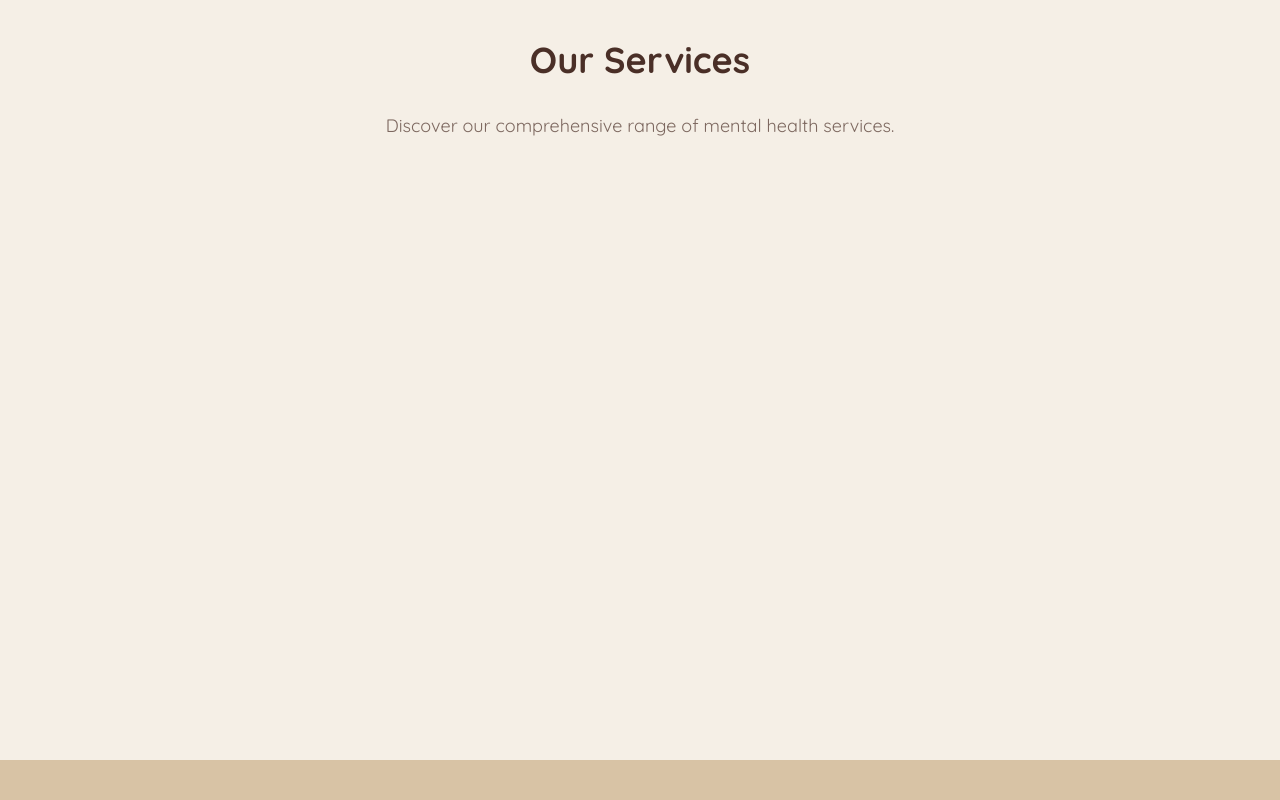
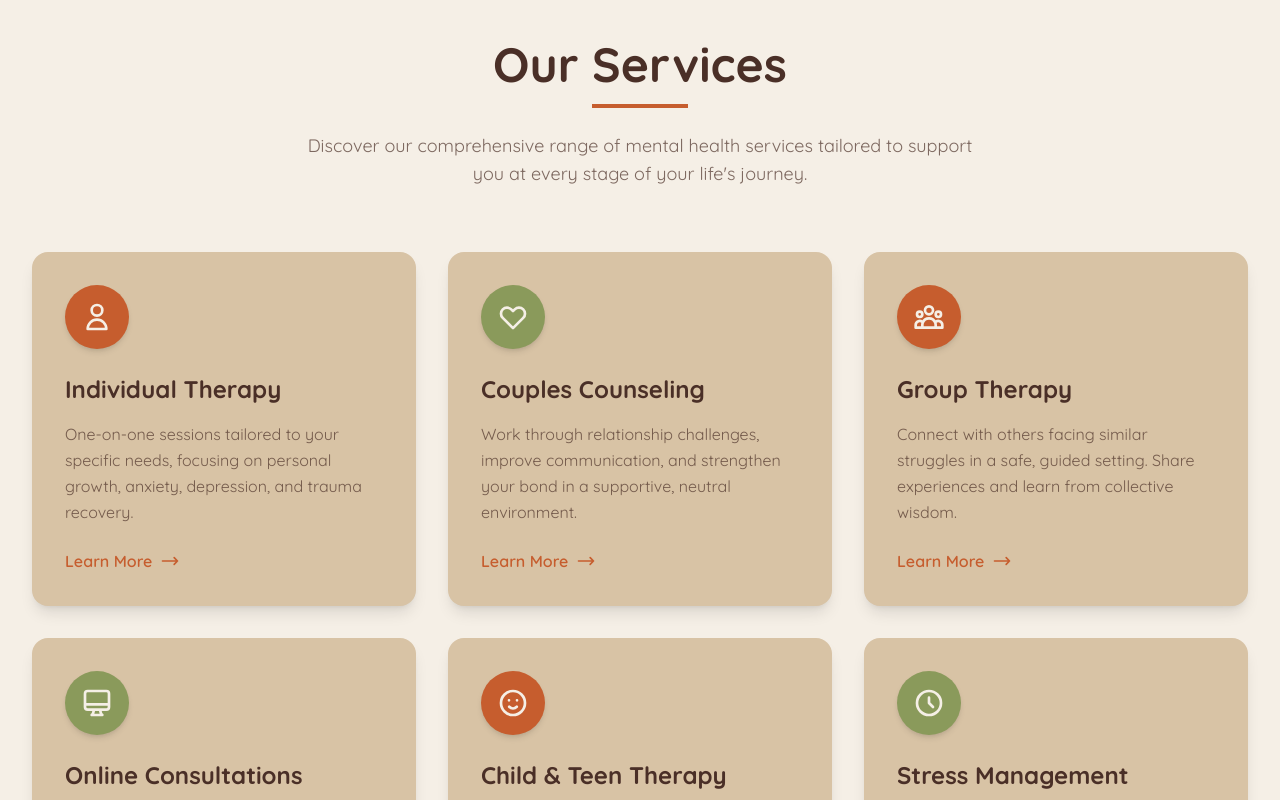
Before and after one commit to Shaamil777/Autumn_Mind, a Next.js app: page / in a window 1280 px wide. Shown: the part 2460-3260 px from the top of the page. Built offline with nearby package versions, Linux system fonts and the light colour scheme.

Commit message:
feat:dummy contents and basse design added in service section

```diff
--- a/app/components/sections/ServiceSection.tsx
+++ b/app/components/sections/ServiceSection.tsx
@@ -1,12 +1,104 @@
+import React from 'react';
+
+const services = [
+  {
+    title: 'Individual Therapy',
+    description: 'One-on-one sessions tailored to your specific needs, focusing on personal growth, anxiety, depression, and trauma recovery.',
+    icon: (
+      <svg className="w-8 h-8 text-background" fill="none" stroke="currentColor" viewBox="0 0 24 24">
+        <path strokeLinecap="round" strokeLinejoin="round" strokeWidth={2} d="M16 7a4 4 0 11-8 0 4 4 0 018 0zM12 14a7 7 0 00-7 7h14a7 7 0 00-7-7z" />
+      </svg>
+    ),
+    color: 'bg-accent'
+  },
+  {
+    title: 'Couples Counseling',
+    description: 'Work through relationship challenges, improve communication, and strengthen your bond in a supportive, neutral environment.',
+    icon: (
+      <svg className="w-8 h-8 text-background" fill="none" stroke="currentColor" viewBox="0 0 24 24">
+        <path strokeLinecap="round" strokeLinejoin="round" strokeWidth={2} d="M4.318 6.318a4.5 4.5 0 000 6.364L12 20.364l7.682-7.682a4.5 4.5 0 00-6.364-6.364L12 7.636l-1.318-1.318a4.5 4.5 0 00-6.364 0z" />
+      </svg>
+    ),
+    color: 'bg-calm-accent'
+  },
+  {
+    title: 'Group Therapy',
+    description: 'Connect with others facing similar struggles in a safe, guided setting. Share experiences and learn from collective wisdom.',
+    icon: (
+      <svg className="w-8 h-8 text-background" fill="none" stroke="currentColor" viewBox="0 0 24 24">
+        <path strokeLinecap="round" strokeLinejoin="round" strokeWidth={2} d="M17 20h5v-2a3 3 0 00-5.356-1.857M17 20H7m10 0v-2c0-.656-.126-1.283-.356-1.857M7 20H2v-2a3 3 0 015.356-1.857M7 20v-2c0-.656.126-1.283.356-1.857m0 0a5.002 5.002 0 019.288 0M15 7a3 3 0 11-6 0 3 3 0 016 0zm6 3a2 2 0 11-4 0 2 2 0 014 0zM7 10a2 2 0 11-4 0 2 2 0 014 0z" />
+      </svg>
+    ),
+    color: 'bg-accent'
+  },
+  {
+    title: 'Online Consultations',
+    description: 'Access professional support from the comfort of your home with our secure and confidential teletherapy platform.',
+    icon: (
+      <svg className="w-8 h-8 text-background" fill="none" stroke="currentColor" viewBox="0 0 24 24">
+        <path strokeLinecap="round" strokeLinejoin="round" strokeWidth={2} d="M9.75 17L9 20l-1 1h8l-1-1-.75-3M3 13h18M5 17h14a2 2 0 002-2V5a2 2 0 00-2-2H5a2 2 0 00-2 2v10a2 2 0 002 2z" />
+      </svg>
+    ),
+    color: 'bg-calm-accent'
+  },
+  {
+    title: 'Child & Teen Therapy',
+    description: 'Specialized approaches to help adolescents navigate anxiety, bullying, academic pressure, and developmental transitions.',
+    icon: (
+      <svg className="w-8 h-8 text-background" fill="none" stroke="currentColor" viewBox="0 0 24 24">
+        <path strokeLinecap="round" strokeLinejoin="round" strokeWidth={2} d="M14.828 14.828a4 4 0 01-5.656 0M9 10h.01M15 10h.01M21 12a9 9 0 11-18 0 9 9 0 0118 0z" />
+      </svg>
+    ),
+    color: 'bg-accent'
+  },
+  {
+    title: 'Stress Management',
+    description: 'Learn evidence-based techniques to cope with workplace stress, prevent burnout, and balance your daily responsibilities.',
+    icon: (
+      <svg className="w-8 h-8 text-background" fill="none" stroke="currentColor" viewBox="0 0 24 24">
+        <path strokeLinecap="round" strokeLinejoin="round" strokeWidth={2} d="M12 8v4l3 3m6-3a9 9 0 11-18 0 9 9 0 0118 0z" />
+      </svg>
+    ),
+    color: 'bg-calm-accent'
+  }
+];
+
 export default function ServiceSection() {
   return (
-    <section id="service" className="min-h-screen bg-background py-20">
+    <section id="service" className="min-h-screen bg-background py-20 overflow-hidden">
       <div className="max-w-7xl mx-auto px-6 lg:px-8">
-        <div className="text-center">
-          <h2 className="text-4xl font-bold text-primary mb-8">Our Services</h2>
-          <p className="text-lg text-primary/70 max-w-3xl mx-auto">
-            Discover our comprehensive range of mental health services.
+        {/* Section Header */}
+        <div className="text-center mb-16">
+          <h2 className="text-5xl font-bold text-primary mb-4">Our Services</h2>
+          <div className="w-24 h-1 bg-accent mx-auto mb-6"></div>
+          <p className="text-lg text-primary/70 max-w-2xl mx-auto">
+            Discover our comprehensive range of mental health services tailored to support you at every stage of your life's journey.
           </p>
+        </div>
+
+        {/* Services Grid */}
+        <div className="grid md:grid-cols-2 lg:grid-cols-3 gap-8">
+          {services.map((service, index) => (
+            <div
+              key={index}
+              className="bg-secondary-bg rounded-2xl p-8 shadow-lg hover:shadow-xl hover:-translate-y-1 transition-all duration-300 border border-transparent hover:border-accent/20 flex flex-col h-full"
+            >
+              <div className={`w-16 h-16 ${service.color} rounded-full flex items-center justify-center mb-6 shadow-md`}>
+                {service.icon}
+              </div>
+              <h3 className="text-2xl font-bold text-primary mb-4">{service.title}</h3>
+              <p className="text-primary/70 leading-relaxed mb-6 flex-grow">
+                {service.description}
+              </p>
+
+              <button className="flex items-center text-accent font-semibold hover:text-primary transition-colors duration-300 mt-auto">
+                Learn More
+                <svg className="w-5 h-5 ml-2 transition-transform group-hover:translate-x-1" fill="none" stroke="currentColor" viewBox="0 0 24 24">
+                  <path strokeLinecap="round" strokeLinejoin="round" strokeWidth={2} d="M17 8l4 4m0 0l-4 4m4-4H3" />
+                </svg>
+              </button>
+            </div>
+          ))}
         </div>
       </div>
     </section>
```
